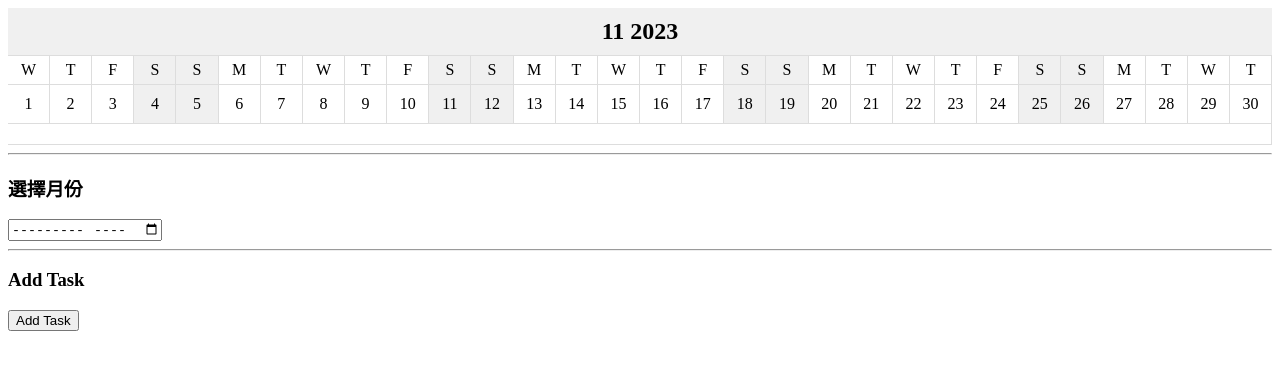
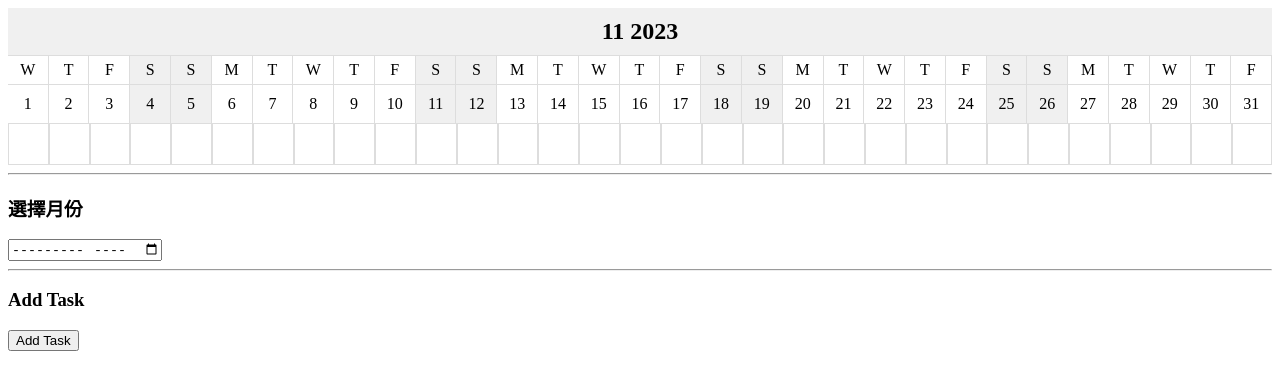
Before and after one commit to jasonlin1993/GanttChart, a Next.js app: page / in a window 1280 px wide. Both pictures are taken after a click on the button "Add Task". Shown: the top 390 px of the page. Built offline with nearby package versions, Linux system fonts and the light colour scheme.

Commit message:
新增任務格線樣式

```diff
--- a/src/components/AddTask.js
+++ b/src/components/AddTask.js
@@ -1,18 +1,21 @@
 // components/AddTask.js
 import React from "react";
-import { useDispatch } from "react-redux";
+import { useDispatch, useSelector } from "react-redux";
 import { addTask } from "../redux/action/taskAction";
 
 const AddTask = () => {
+  const { year, month } = useSelector((state) => state.date);
+  const daysInMonth = new Date(year, month - 1, 0).getDate();
   const dispatch = useDispatch();
 
   const handleAddTask = () => {
+    const daysArray = Array.from({ length: daysInMonth }, () => false); // 创建一个长度等于月份天数的数组，初始值为 false
     const newTask = {
       id: Date.now(),
       name: "New Task",
+      days: daysArray, // 添加天数信息
     };
     dispatch(addTask(newTask));
-    console.log("Task added:", newTask);
   };
 
   return (
--- a/src/components/Calendar.js
+++ b/src/components/Calendar.js
@@ -12,7 +12,7 @@ import TaskDayCell from "@/styles/TaskDayCell";
 const Calendar = () => {
   const { year, month } = useSelector((state) => state.date);
   const tasks = useSelector((state) => state.tasks.tasks);
-  const daysInMonth = new Date(year, month, 0).getDate();
+  const daysInMonth = new Date(year, month - 1, 0).getDate();
   const days = Array.from({ length: daysInMonth }, (_, i) => i + 1);
 
   const getWeekdayLabel = (day) => {
@@ -25,7 +25,7 @@ const Calendar = () => {
     const dayOfWeek = date.getDay();
     return dayOfWeek === 0 || dayOfWeek === 6;
   };
-
+  console.log("Tasks:", tasks);
   return (
     <>
       <MonthHeader>{`${month} ${year}`}</MonthHeader>
@@ -39,14 +39,8 @@ const Calendar = () => {
       </DayGrid>
       {tasks.map((task, index) => (
         <TaskRow key={task.id}>
-          {" "}
-          {/* 使用 TaskRow 渲染任务 */}
-          {days.map((_, dayIndex) => (
-            <TaskDayCell key={dayIndex}>
-              {" "}
-              {/* 使用 TaskDayCell 渲染任务日期单元格 */}
-              {/* 如果任务与某天相关联，在这里显示 */}
-            </TaskDayCell>
+          {task.days.map((_, dayIndex) => (
+            <TaskDayCell key={dayIndex}>{/* 这里可以根据任务的具体情况来添加内容 */}</TaskDayCell>
           ))}
         </TaskRow>
       ))}
--- a/src/redux/reducers/taskReducer.js
+++ b/src/redux/reducers/taskReducer.js
@@ -6,10 +6,12 @@ const initialState = {
 const taskReducer = (state = initialState, action) => {
   switch (action.type) {
     case "ADD_TASK":
-      return {
+      const newState = {
         ...state,
         tasks: [...state.tasks, action.payload],
       };
+      console.log("New task state:", newState); // 输出新状态以便调试
+      return newState;
     default:
       return state;
   }
--- a/src/styles/TaskDayCell.js
+++ b/src/styles/TaskDayCell.js
@@ -2,8 +2,18 @@
 import styled from "styled-components";
 
 const TaskDayCell = styled.div`
-  flex: 1; // 使所有任务日单元格在容器中均匀分布
-  border-right: 1px solid #ddd; // 添加右边界以创建分割线
+  flex: 1;
+  border-right: 1px solid #ddd; // 确保右边框存在
+  border-left: 1px solid #ddd; // 确保左边框存在，这将创建分割线
+  min-height: 40px; // 最小高度，确保 TaskDayCell 在没有内容时也可见
+
+  &:first-child {
+    border-left: none; // 第一个 TaskDayCell 不需要左边框
+  }
+
+  &:last-child {
+    border-right: none; // 最后一个 TaskDayCell 不需要右边框
+  }
 `;
 
 export default TaskDayCell;
--- a/src/styles/TaskRow.js
+++ b/src/styles/TaskRow.js
@@ -3,13 +3,16 @@ import styled from "styled-components";
 
 const TaskRow = styled.div`
   display: flex;
+  align-items: stretch;
   flex-wrap: nowrap;
   text-align: center;
   border-bottom: 1px solid #ddd;
   max-width: 1700px;
+  min-height: 20px;
   justify-content: center;
-  padding: 10px 0;
+  padding: 0;
   position: relative; // 为伪元素定位做准备
+  border-left: 1px solid #ddd;
 
   &:after {
     content: ""; // 伪元素需要内容才能显示
```
